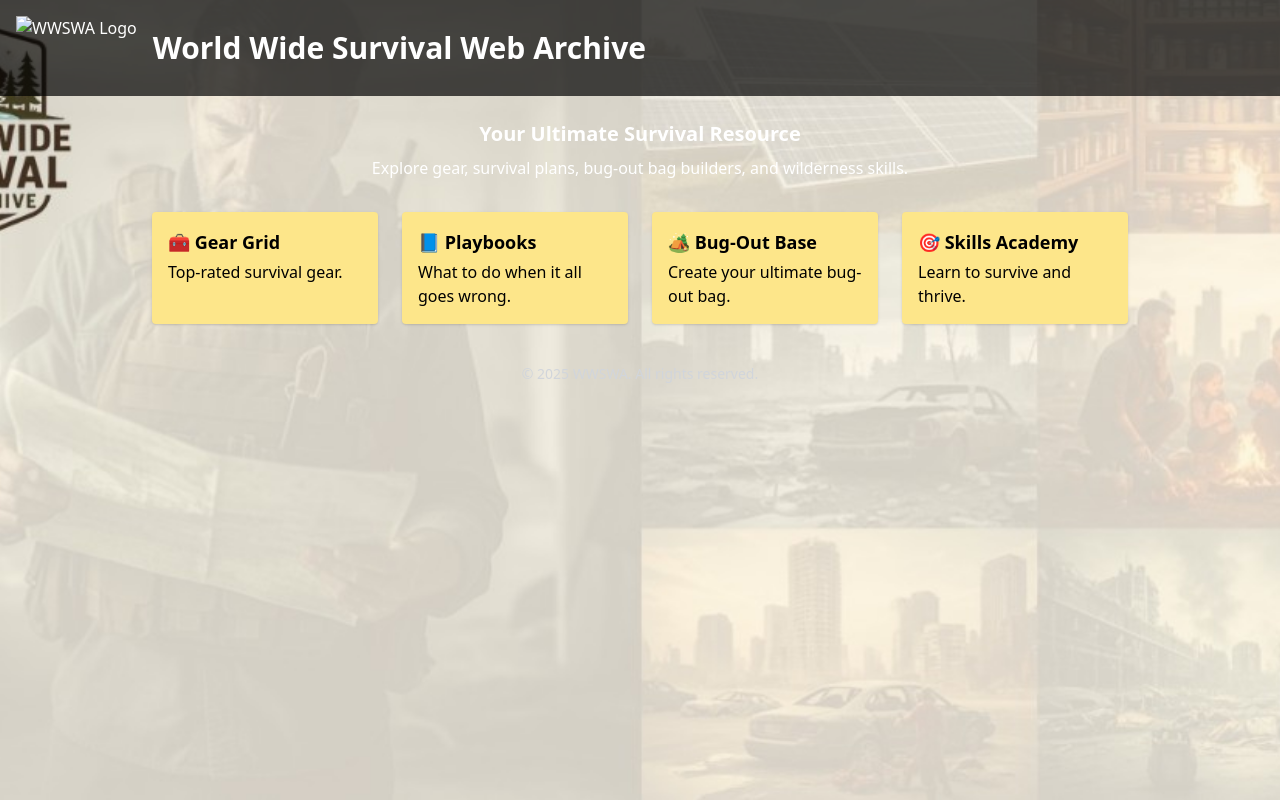
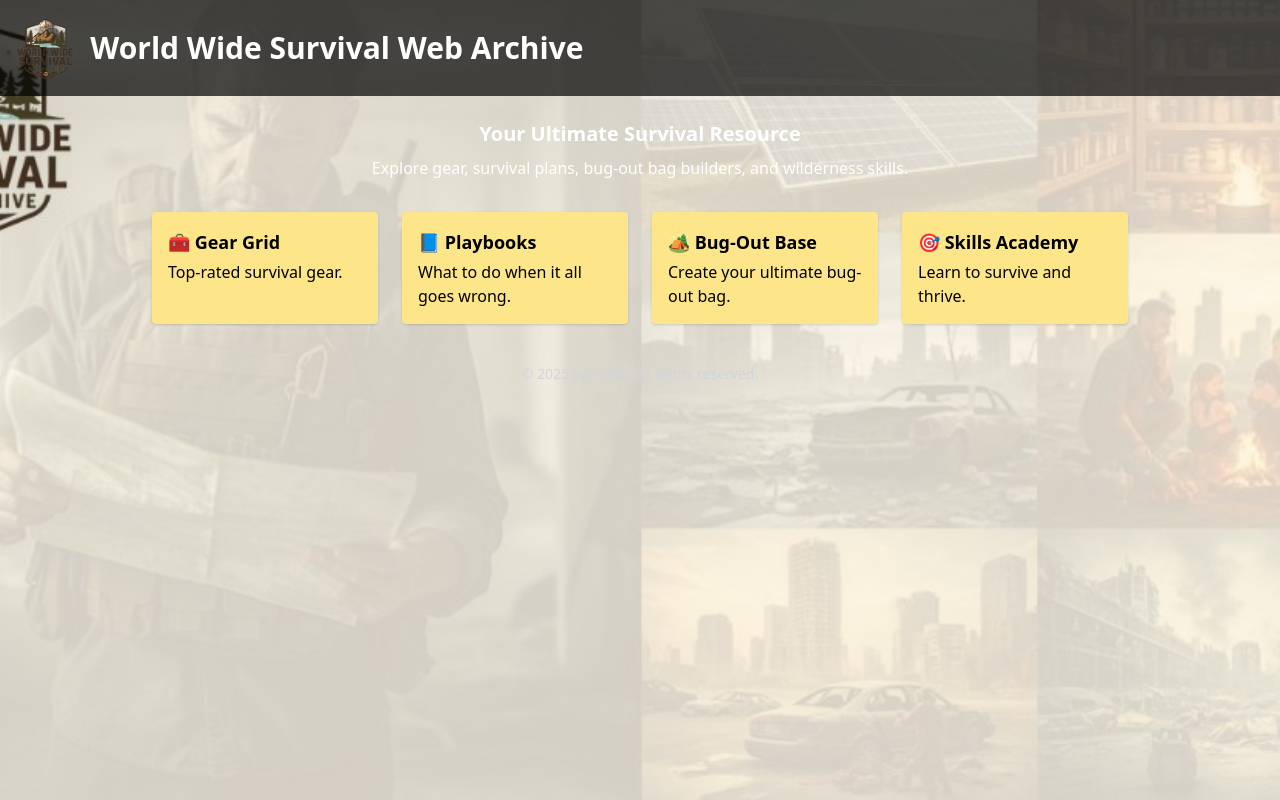
Before and after one commit to nelsonbilly/wwswa-site, a plain HTML site: page index.html in a window 1280 px wide. Drawn offline with nearby package versions, Linux system fonts and the light colour scheme.

Commit message:
Update index.html

```diff
--- a/index.html
+++ b/index.html
@@ -17,7 +17,7 @@
 </head>
 <body class="text-white font-sans bg-black bg-opacity-80">
   <header class="bg-black bg-opacity-70 p-4 flex items-center">
-    <img src="logo.png" alt="WWSWA Logo" class="h-16 mr-4">
+    <img src="wwswaweb.png" alt="WWSWA Logo" class="h-16 mr-4">
     <h1 class="text-3xl font-bold">World Wide Survival Web Archive</h1>
   </header>
   <main class="p-6 max-w-5xl mx-auto">
```
